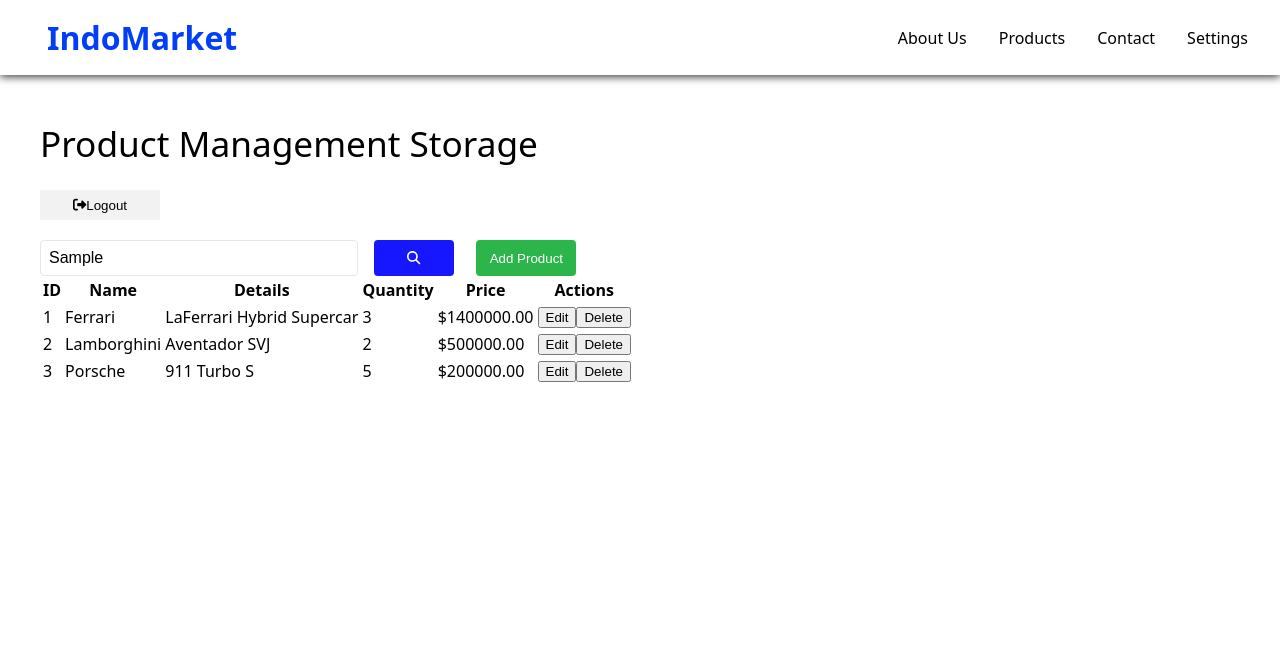
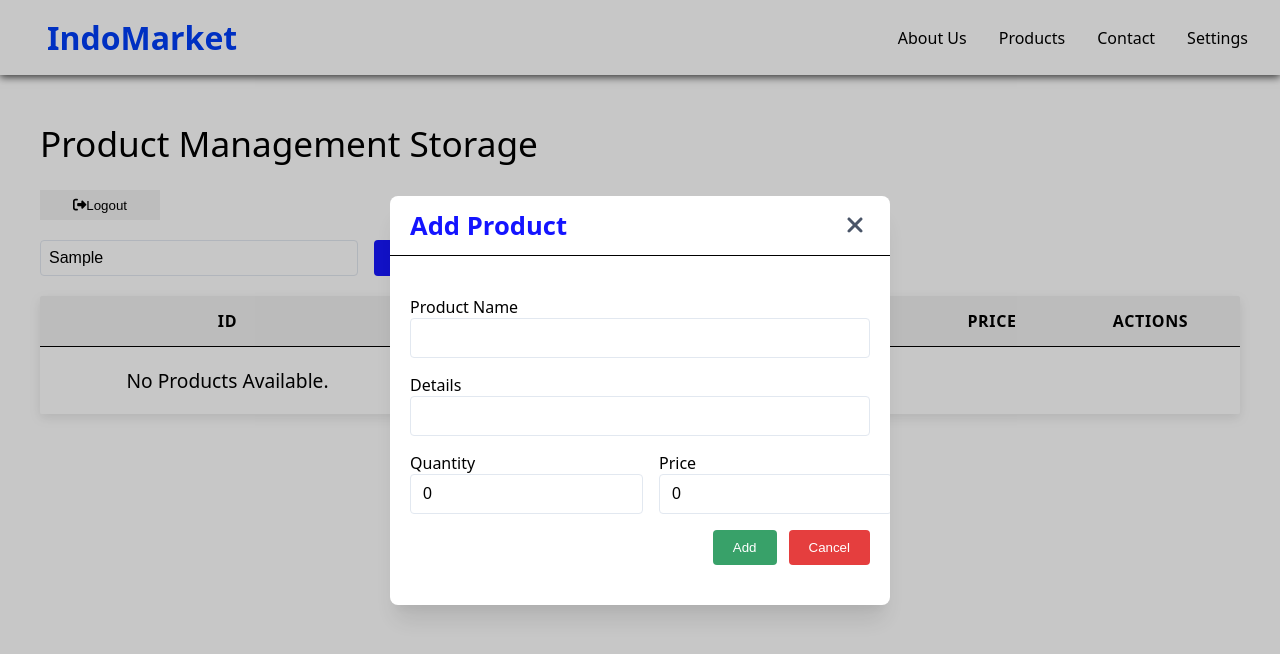
Before and after one commit to juanitoaldebaran/IndoMarket, a React (Vite) app in the folder frontend/indo-market/: page /getProducts in a window 1280 px wide. Both pictures are taken after typing "Sample" into the empty fields and a click on the button "Add Product". Shown: the top 654 px of the page. Built offline with nearby package versions, Linux system fonts and the light colour scheme.

Commit message:
feature: Complete Products Feature

```diff
--- /dev/null
+++ b/frontend/indo-market/src/components/AddCard/AddCard.css
@@ -0,0 +1,59 @@
+.add-product-backdrop {
+    position: fixed;
+    top: 0;
+    left: 0;
+    right: 0;
+    bottom: 0;
+    display: flex;
+    justify-content: center;
+    align-items: center;
+    background-color: rgba(0, 0, 0, 0.218);
+}
+
+.add-product-form-container {
+    background-color: white;
+    border-radius: 8px;
+    width: 90%;
+    max-width: 500px;
+    box-shadow: 0 20px 25px -5px rgba(0, 0, 0, 0.1),
+                0 10px 10px -5px rgba(0, 0, 0, 0.04);
+    overflow: hidden;
+}
+
+.add-product-header {
+    display: flex;
+    justify-content: space-between;
+    align-items: center;
+    padding: 12px 20px;
+    border-bottom: .5px solid black;
+}
+
+.add-header {
+    font-size: 1.6rem;
+    color: rgb(20, 20, 255);
+    margin: 0;
+}
+
+.close-btn {
+    background: none;
+    border: none;
+  }
+
+  .close-icon {
+    font-size: 24px;
+    cursor: pointer;
+    color: #4a5568;
+    transition: color 0.2s ease;
+  }
+
+  .close-icon:hover {
+    color: #2d3748;
+  }
+
+.form-add-product {
+    padding: 40px 20px;
+}
+
+label {
+    color: black;
+}
--- /dev/null
+++ b/frontend/indo-market/src/components/AddCard/AddCard.jsx
@@ -0,0 +1,74 @@
+import "../AddCard/AddCard.css";
+import { FontAwesomeIcon } from "@fortawesome/react-fontawesome";
+import { faXmark } from "@fortawesome/free-solid-svg-icons";
+import { useState } from "react";
+
+export default function AddCard({onAdd, onClose}) {
+
+    const [addProductData, setAddProductData] = useState({
+        id: 0,
+        name: "",
+        details: "",
+        price: 0,
+        quantity: 0,
+    })
+
+    const handleChange = (e) => {
+        const {name, value} = e.target;
+        setAddProductData((prevProduct) => ({
+            ...prevProduct,
+            [name]: name === "quantity" || name === "price" ? parseFloat(value) || 0 : value,
+        }));
+    }
+
+    const handleSubmit = (e) => {
+        e.preventDefault();
+        try {
+            if (addProductData.name.trim() === "" || addProductData.details.trim() === "") {
+                alert("Please fill out the empty blank field");
+                return;
+            }
+            onAdd(addProductData);
+        } catch (error) {
+            console.log("Add Submit", error);
+        }
+    }
+
+
+    return (
+        <div className="add-product-backdrop">
+            <div className="add-product-form-container">
+                <div className="add-product-header">
+                    <h3 className="add-header">Add Product</h3>
+                    <button type="button" className="close-btn" onClick={onClose}>
+                        <FontAwesomeIcon icon={faXmark} className="close-icon" />
+                    </button>
+                </div>
+                <form onSubmit={handleSubmit} className="form-add-product">
+                    <div className="form-group">
+                        <label htmlFor="name">Product Name</label>
+                        <input id="name" name="name" type="text" value={addProductData.name} className="product-name-input" onChange={handleChange}/>
+                    </div>
+                    <div className="form-group">
+                        <label htmlFor="details">Details</label>
+                        <input id="details" name="details" type="text" value={addProductData.details} className="product-details-input" onChange={handleChange}/>
+                    </div>
+                    <div className="form-row">
+                        <div className="form-quantity">
+                            <label htmlFor="quantity">Quantity</label>
+                            <input id="quantity" name="quantity" type="number" value={addProductData.quantity} className="product-quantity-input" min={0} onChange={handleChange}/>
+                        </div>
+                        <div className="form-price">
+                            <label htmlFor="price">Price</label>
+                            <input id="price" name="price" type="number" value={addProductData.price} className="product-price-input" min={0} onChange={handleChange}/>
+                        </div>
+                    </div>
+                    <div className="form-option-button">
+                        <button type="submit" className="button-option save">Add</button>
+                        <button type="button" className="button-option cancel" onClick={onClose}>Cancel</button>
+                    </div>
+                </form>
+            </div>
+        </div>
+    )
+}
--- a/frontend/indo-market/src/components/EditCard/EditCard.jsx
+++ b/frontend/indo-market/src/components/EditCard/EditCard.jsx
@@ -3,15 +3,15 @@ import { faXmark } from "@fortawesome/free-solid-svg-icons";
 import "../EditCard/EditCard.css";
 import { useState } from "react";
 
-export default function EditCard({products, onSave, onClose}) {
+export default function EditCard({product, onSave, onClose}) {
 
     const [productData, setProductData] = useState(
        {
-        id: products?.id || null,
-        name: products?.name || "",
-        details: products?.details || "",
-        quantity: products?.quantity || 0,
-        price: products?.price || 0,
+        id: product?.id || null,
+        name: product?.name || "",
+        details: product?.details || "",
+        quantity: product?.quantity || 0,
+        price: product?.price || 0,
        }
     );
 
@@ -19,14 +19,14 @@ export default function EditCard({products, onSave, onClose}) {
         const {name, value} = e.target;
         setProductData((prevData) => ({
             ...prevData,
-            [name]: name === "quantity" || name === "quantity" ? parseFloat(value) || 0 : value,
+            [name]: name === "quantity" || name === "price" ? parseFloat(value) || 0 : value,
         }))
     }
 
     const handleSubmit = (e) => {
         e.preventDefault();
         try {
-            if (productData.trim() === "") {
+            if (productData.name.trim() === "" || productData.details.trim() === "") {
                 alert("Please fill the blank field");
             }
 
@@ -41,28 +41,28 @@ export default function EditCard({products, onSave, onClose}) {
             <div className="edit-card-container">
                 <div className="edit-card-header-container">
                     <h2 className="edit-card-header">Edit Products</h2>
-                    <button className="close-btn">
+                    <button className="close-btn" onClick={onClose} type="button">
                         <FontAwesomeIcon icon={faXmark} className="close-icon"/>
                     </button>
                 </div>
                 <form onSubmit={handleSubmit} className="edit-form-container">
                     <div className="form-group">
-                        <label htmlFor="name" classNasme="label name">Product Name</label>
-                        <input id="name" type="text" required className="product-name" value={productData.name} onChange={handleChange}/>
+                        <label htmlFor="name" className="label name">Product Name</label>
+                        <input id="name" name="name" type="text" required className="product-name" value={productData.name} onChange={handleChange}/>
                     </div>
                     <div className="form-group">
                         <label htmlFor="details" className="label details">Product Details</label>
-                        <textarea name="details" id="details" required className="product-details" value={productData.details} onChange={handleChange}></textarea>
+                        <textarea id="details" name="details" required className="product-details" value={productData.details} onChange={handleChange}></textarea>
                     </div>
                     <div className="form-row">
                         <div className="form-quantity">
                             <label htmlFor="quantity" className="label quantity">Quantity</label>
-                            <input className="input-quantity" type="number" required value={productData.quantity} min={0} onChange={handleChange}/>
+                            <input id="quantity" name="quantity" className="input-quantity" type="number" required value={productData.quantity} min={0} onChange={handleChange}/>
                         </div>
                         <div className="form-row">
                             <div className="form-price">
                                 <label htmlFor="price" className="label price">Price</label>
-                                <input className="input-price" type="number" required value={productData.price} min={0} onChange={handleChange}/>
+                                <input id="price" name="price" className="input-price" type="number" required value={productData.price} min={0} onChange={handleChange}/>
                             </div>
                         </div>
                     </div>
--- a/frontend/indo-market/src/components/ProductCard/ProductCard.css
+++ b/frontend/indo-market/src/components/ProductCard/ProductCard.css
@@ -0,0 +1,79 @@
+.product-card-container {
+    width: 100%;
+    overflow-x: auto;
+    box-shadow: 0 4px 12px rgba(0, 0, 0, 0.1);
+    background-color: #fff;
+    border-radius: 2px;
+    margin-top: 20px;
+}
+
+.product-table {
+    width: 100%;
+    border-collapse: collapse;
+}
+
+.header {
+    background-color: #f0f0f0;
+    text-transform: uppercase;
+    padding: 14px 20px;
+    font-weight: 600;
+    font-size: 1rem;
+    border-bottom: .2px solid black;
+    letter-spacing: 0.04em;
+}
+
+.product-row {
+    transition: background-color .3s ease;
+}
+
+.product-row:hover {
+    background-color: rgb(240, 240, 240);
+}
+
+.product-cell {
+    padding: 20px;
+    border-bottom: .3px solid black;
+    text-align: center;
+}
+
+.actions {
+    display: flex;
+    justify-content: center;
+    align-items: center;
+    gap: 1rem;
+}
+
+.actions-btn {
+    width: 100%;
+    height: 30px;
+    border: none;
+    border-radius: 5px;
+}
+
+.edit-btn {
+    background-color: rgb(34, 174, 34);
+    color: #fff;
+    transition: background-color .3s ease;
+}
+
+.edit-btn:hover {
+    background-color: rgb(0, 93, 0);
+    color: #fff;
+}
+
+.delete-btn {
+    background-color: rgb(210, 6, 6);
+    color: #fff;
+    transition: background-color .2s ease;
+}
+
+.delete-btn:hover {
+    background-color: rgb(147, 12, 12);
+}
+
+.empty-message {
+    font-size: 1.2rem;
+    text-align: center;
+    padding: 20px;
+    font-weight: 200;
+}
--- a/frontend/indo-market/src/components/ProductCard/ProductCard.jsx
+++ b/frontend/indo-market/src/components/ProductCard/ProductCard.jsx
@@ -1,3 +1,5 @@
+import "../ProductCard/ProductCard.css";
+
 export default function ProductCard({products, onEdit, onDelete}) {
 
     return (
@@ -21,15 +23,15 @@ export default function ProductCard({products, onEdit, onDelete}) {
                         <td className="product-cell">{product.details}</td>
                         <td className="product-cell">{product.quantity}</td>
                         <td className="product-cell">${product.price.toFixed(2)}</td>
-                        <td className="actions-container">
-                            <button className="edit-btn" onClick={() => onEdit(product.id)}>Edit</button>
-                            <button className="delete-btn" onClick={() => onDelete(product.id)}>Delete</button>
+                        <td className="product-cell actions">
+                            <button className="actions-btn edit-btn" onClick={() => onEdit(product.id)}>Edit</button>
+                            <button className="actions-btn delete-btn" onClick={() => onDelete(product.id)}>Delete</button>
                         </td>
                     </tr>
                 ))}
                 {products.length === 0  && (
                     <tr>
-                        <td className="empty-message">No Products Available. Add a new product to get started</td>
+                        <td className="empty-message">No Products Available.</td>
                     </tr>
                 )}
                 </tbody>
--- a/frontend/indo-market/src/pages/Products/Products.jsx
+++ b/frontend/indo-market/src/pages/Products/Products.jsx
@@ -1,24 +1,22 @@
 import { useState } from "react"
 import ProductCard from "../../components/ProductCard/ProductCard";
 import EditCard from "../../components/EditCard/EditCard";
+import AddCard from "../../components/AddCard/AddCard";
 import "../Products/Products.css";
 import { FontAwesomeIcon } from '@fortawesome/react-fontawesome';
-import { faL, faRightFromBracket } from "@fortawesome/free-solid-svg-icons";
+import { faRightFromBracket } from "@fortawesome/free-solid-svg-icons";
 import { faMagnifyingGlass } from "@fortawesome/free-solid-svg-icons";
 
 export default function Products() {
 
-    const initialProducts = [
-        { id: 1, name: "Ferrari", details: "LaFerrari Hybrid Supercar", quantity: 3, price: 1400000 },
-        { id: 2, name: "Lamborghini", details: "Aventador SVJ", quantity: 2, price: 500000 },
-        { id: 3, name: "Porsche", details: "911 Turbo S", quantity: 5, price: 200000 }
-    ];
+    const initialProducts = [];
 
     const [products, setProducts] = useState(initialProducts);
     const [searchProduct, setSearchProduct] = useState("");
     const [filteredProducts, setFilteredProducts] = useState(initialProducts);
     const [selectedProduct, setSelectedProduct] = useState(null);
     const [isEdit, setIsEdit] = useState(false);
+    const [isAdd, setIsAdd] = useState(false);
 
     const handleSearch = () => {
         try {
@@ -32,6 +30,8 @@ export default function Products() {
                 } else {
                     alert(`No products found by ${searchProduct}`);
                 }
+            } else {
+                alert("Please input a valid product name or details");
             }
         } catch (error) {
             console.log(error);
@@ -87,6 +87,21 @@ export default function Products() {
         }
     }
 
+    const handleAdd = (product) => {
+        try {
+            const newProduct = {
+                ...product,
+                id: products.length > 0 ? products[products.length - 1].id + 1 : 1
+            }
+            const updatedProduct = [...products, newProduct];
+            setProducts(updatedProduct);
+            setFilteredProducts(updatedProduct);
+            setIsAdd(false);
+        } catch (error) {
+            console.log("Handle Add", error);
+        }
+    }
+
 
     return (
         <div className="products-container">
@@ -107,11 +122,12 @@ export default function Products() {
                     </button>
                 </form>
                 <div className="add-product-container">
-                    <button className="add-product-btn">Add Product</button>
+                    <button className="add-product-btn" onClick={() => setIsAdd(true)}>Add Product</button>
                 </div>
             </div>
             <ProductCard products={filteredProducts} onEdit={handleEdit} onDelete={handleDelete}/>
-            {isEdit && <EditCard products={selectedProduct} onSave={handleSave} onClose={() => setIsEdit(false)}/>}
+            {isEdit && <EditCard product={selectedProduct} onSave={handleSave} onClose={() => setIsEdit(false)}/>}
+            {isAdd && <AddCard onAdd={handleAdd} onClose={() => setIsAdd(false)}/>}
         </div>
     )
 }
```
